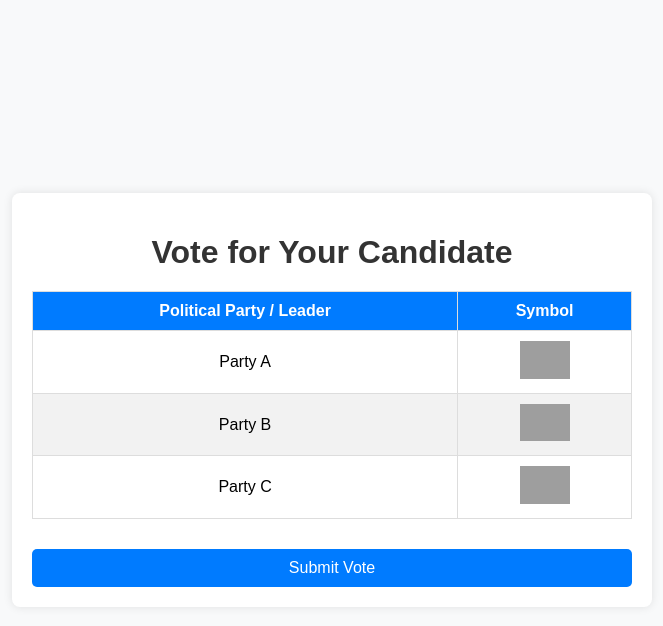
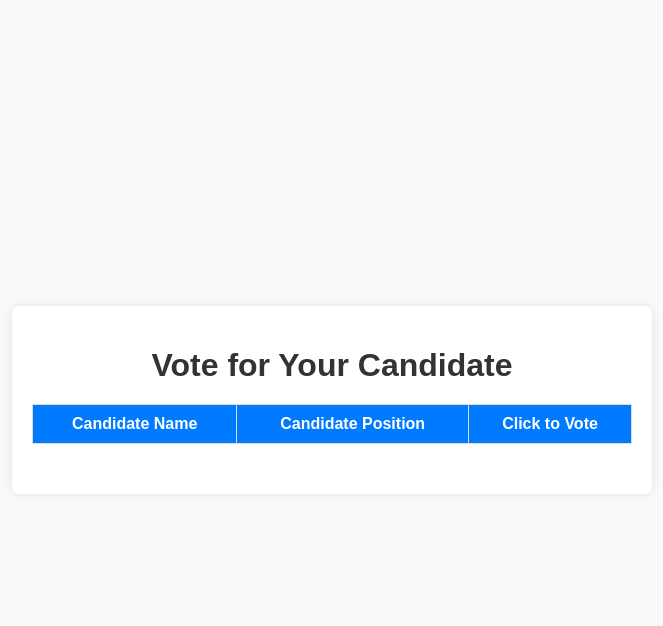
Before and after one commit to Viraj2722/online-voting-system, a Django app: page /candidatelist/ in a window 1280 px wide. Shown: the top 626 px of the page, without its empty margins (308-971 px from the left). Run offline with Django 5.2, Linux system fonts and the light colour scheme; lists and menus that the app fills with data are empty; some libraries are stand-ins or nearby versions; grey boxes are pictures that could not be loaded.

Commit message:
Added the logic for casting the vote

```diff
--- a/votingsystem/templates/candidatelist.html
+++ b/votingsystem/templates/candidatelist.html
@@ -79,29 +79,25 @@
 <body>
     <div class="container">
         <h1>Vote for Your Candidate</h1>
-        <table>
-            <thead>
+        <form method="POST" action="{% url 'cast_vote' %}">
+            {% csrf_token %}
+            <table>
                 <tr>
-                    <th>Political Party / Leader</th>
-                    <th>Symbol</th>
+                    <th>Candidate Name</th>
+                    <th>Candidate Position</th>
+                    <th>Click to Vote</th>
                 </tr>
-            </thead>
-            <tbody>
+                {% for candidate in political_leaders %}
                 <tr>
-                    <td>Party A</td>
-                    <td><img src="symbol_a.png" alt="Party A Symbol" width="50"></td>
+                    <td>{{ candidate.leader_name }}</td>
+                    <td>{{ candidate.position }}</td>
+                    <td>
+                        <button type="submit" name="vote" id="vote" value="{{ candidate.leader_name }}">Vote</button>
+                    </td>
                 </tr>
-                <tr>
-                    <td>Party B</td>
-                    <td><img src="symbol_b.png" alt="Party B Symbol" width="50"></td>
-                </tr>
-                <tr>
-                    <td>Party C</td>
-                    <td><img src="symbol_c.png" alt="Party C Symbol" width="50"></td>
-                </tr>
-            </tbody>
-        </table>
-        <a href="{% url 'candidatelogin' %}"><button type="submit">Submit Vote</button></a>
+                {% endfor %}
+            </table>
+        </form>
     </div>
 </body>
 
--- a/votingsystem/urls.py
+++ b/votingsystem/urls.py
@@ -7,5 +7,6 @@ urlpatterns = [
     path('candidatelogin/', views.candidate_login, name='candidatelogin'),
     path('candidatelist/', views.candidate_list, name='candidatelist'),
     path('adminpage/', views.admin_page, name='adminpage'),
+    path('cast_vote/', views.cast_vote, name='cast_vote'),
     path('adminlogin/', views.admin_login, name='adminlogin')
 ]
--- a/votingsystem/views.py
+++ b/votingsystem/views.py
@@ -2,6 +2,7 @@ from django.shortcuts import render, redirect
 import os
 import psycopg2
 from dotenv import load_dotenv
+from django.http import HttpResponse
 
 load_dotenv()
 
@@ -21,13 +22,14 @@ voter_records = cursor.fetchall()
 
 # List to store political leaders
 political_leaders = []
-cursor.execute('SELECT "CandidateName" , "CandidatePosition" FROM candidatedetails')
+cursor.execute('SELECT "CandidateName" , "CandidatePosition", "VotingCount" FROM candidatedetails')
 politicaldata = cursor.fetchall()
 
 for i in politicaldata:
     political_leaders.append({
         'leader_name': i[0],
-        'position': i[1]
+        'position': i[1],
+        'Votingcount': i[2]
     })
 
 print(political_leaders)
@@ -36,7 +38,7 @@ def home(request):
     return render(request, 'home.html')
 
 
-#Logic for candidate login
+# Logic for candidate login
 def candidate_login(request):
     if request.method == 'POST':
         voter_id = request.POST['voter_id']
@@ -49,15 +51,19 @@ def candidate_login(request):
         record = cursor.fetchone()
 
         if record:
-            return redirect('candidatelist')
+            # Check if voter has already voted
+            if record[2]:
+                return HttpResponse("You have already voted.", status=403)
+            else:
+                request.session['voter_id'] = voter_id  # Save voter ID in session
+                return redirect('candidatelist')
         else:
             return render(request, 'candidatelogin.html', {'alert_message': 'Invalid Voter ID or Mobile Number'})
 
     return render(request, 'candidatelogin.html')
 
 
-
-#Logic for admin login
+# Logic for admin login
 def admin_login(request):
     if request.method == 'POST':
         adminid = request.POST['admin_id']
@@ -76,8 +82,7 @@ def admin_login(request):
     return render(request, 'adminlogin.html')
 
 
-
-#Logic for admin page
+# Logic for admin page
 def admin_page(request):
     global political_leaders
 
@@ -88,18 +93,14 @@ def admin_page(request):
             leader_name = request.POST['leader_name']
             position = request.POST['position']
 
-
-
-
             political_leaders.append({
                 'leader_name': leader_name,
-                'position': position
+                'position': position,
+                'Votingcount': 0  # Initialize vote count to 0 for new candidate
             })
 
-            print(political_leaders)
-
             cursor.execute(
-                'INSERT INTO candidatedetails ("CandidateName", "CandidatePosition") VALUES (%s, %s)',
+                'INSERT INTO candidatedetails ("CandidateName", "CandidatePosition", "VotingCount") VALUES (%s, %s, 0)',
                 [leader_name, position]
             )
             connection.commit()
@@ -116,10 +117,7 @@ def admin_page(request):
     return render(request, 'adminpage.html', {'political_leaders': political_leaders})
 
 
-
-
-
-#function to delete leader from database
+# Function to delete leader from the database
 def delete_leader(leader_name):
     cursor.execute(
         'DELETE FROM candidatedetails WHERE "CandidateName" = %s',
@@ -128,9 +126,53 @@ def delete_leader(leader_name):
     connection.commit()
 
 
+# Logic for candidate list
+def candidate_list(request):
+    global political_leaders
+    return render(request, 'candidatelist.html', {'political_leaders': political_leaders})
 
 
+# Logic to cast a vote for a candidate
+def cast_vote(request):
+    if request.method == 'POST':
+        voter_id = request.session.get('voter_id')  # Get voter ID from session
 
-#Logic for candidate list
-def candidate_list(request):
-    return render(request, 'candidatelist.html')
+        # Check if voter has already voted
+        cursor.execute(
+            'SELECT "IsVoted" FROM voter WHERE "Voterid" = %s', [voter_id]
+        )
+        is_voted = cursor.fetchone()[0]
+
+        if not is_voted:
+            leader_name = request.POST.get('vote')
+
+            # Increment the vote count for the selected candidate
+            print(leader_name)
+            cursor.execute(
+                'UPDATE candidatedetails SET "VotingCount" = "VotingCount" + 1 WHERE "CandidateName" = %s',
+                [leader_name]
+
+            )
+            connection.commit()
+
+            # Mark the voter as having voted
+            cursor.execute(
+                'UPDATE voter SET "IsVoted" = TRUE WHERE "Voterid" = %s',
+                [voter_id]
+            )
+            connection.commit()
+
+            return redirect('home')
+        else:
+            return HttpResponse("You have already voted.", status=403)
+
+    return HttpResponse("Invalid request method", status=405)
+
+
+# Logic for logging out
+def logout(request):
+    if request.method == 'POST':
+        if request.POST.get('logout'):
+            return redirect('home')
+
+    return render(request, 'logout.html')
```
Also changed, not shown: votingsystem/templates/adminpage.html (+15 -13 lines).
